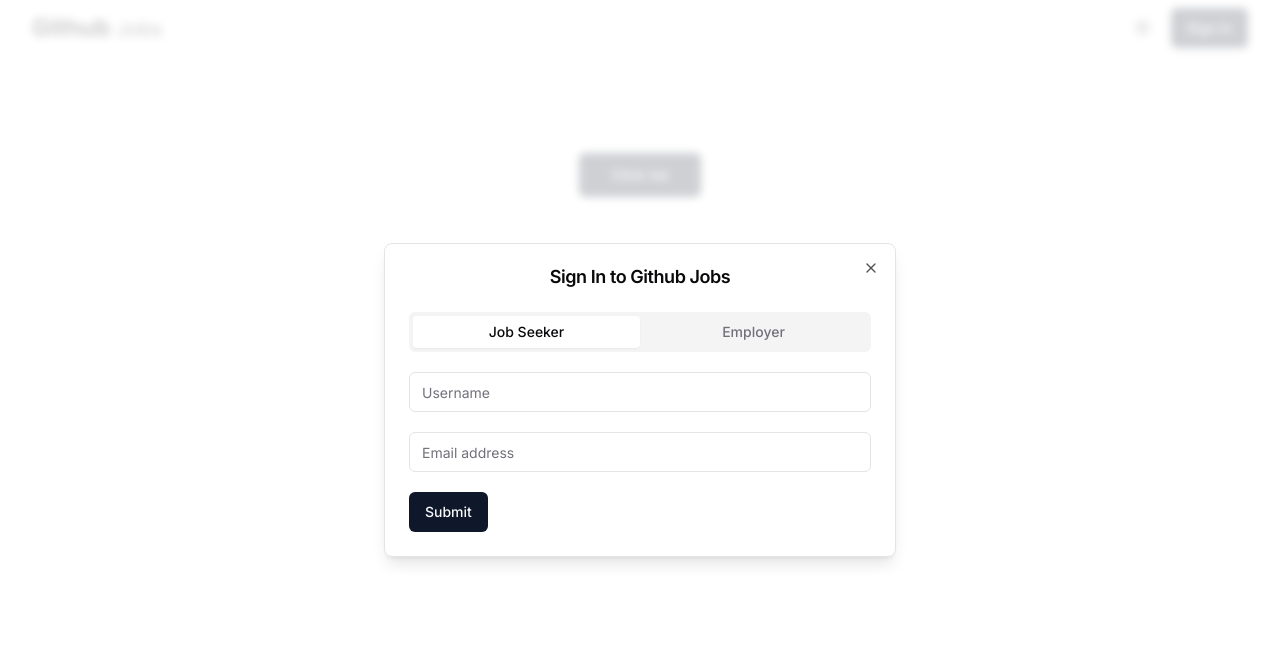
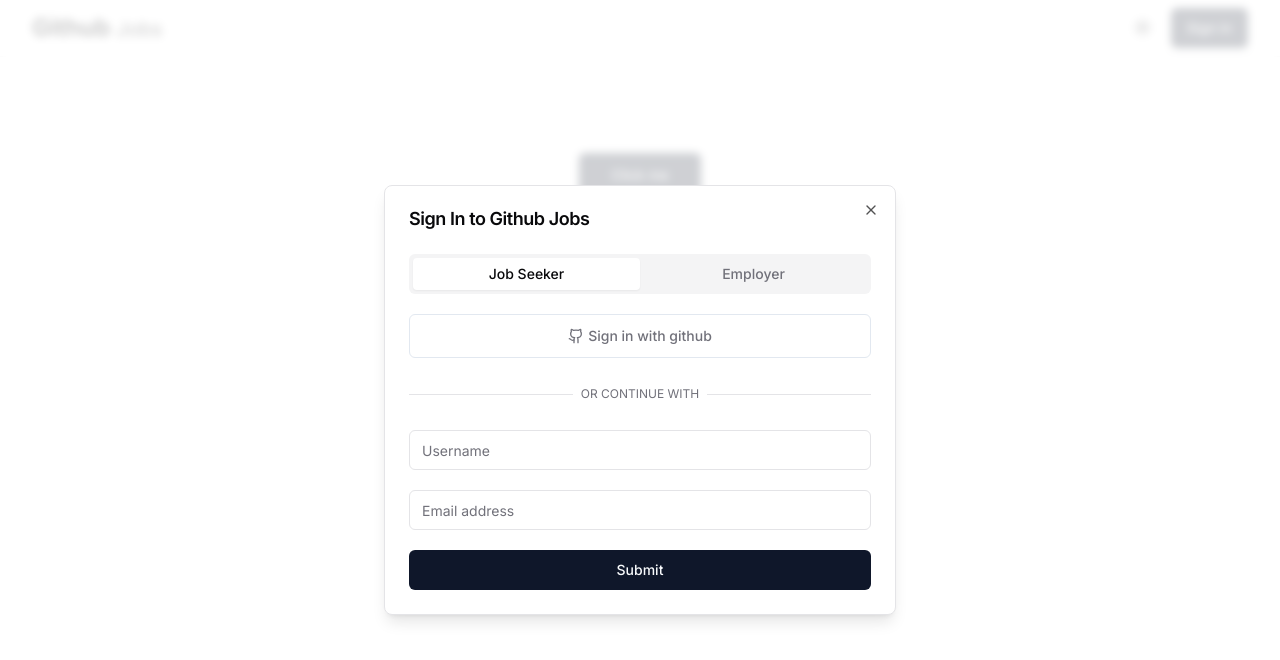
Before and after one commit to prasannakarki77/github-jobs, a Next.js app: page / in a window 1280 px wide. Both pictures are taken after a click on the button "Sign in". Shown: the top 660 px of the page. Built offline with nearby package versions, Linux system fonts and the light colour scheme.

Commit message:
added sign in with github button

```diff
--- a/components/SignInUpModal.tsx
+++ b/components/SignInUpModal.tsx
@@ -13,9 +13,7 @@
   return (
     <DialogContent>
       <DialogHeader>
-        <DialogTitle className="text-center mb-5">
-          Sign In to Github Jobs
-        </DialogTitle>
+        <DialogTitle className=" mb-5">Sign In to Github Jobs</DialogTitle>
         <DialogDescription>
           <Tabs defaultValue="jobseeker">
             <TabsList className="grid w-full grid-cols-2 mb-5">
--- a/components/forms/SignInForm.tsx
+++ b/components/forms/SignInForm.tsx
@@ -16,6 +16,8 @@
 } from "@/components/ui/form";
 import { Input } from "@/components/ui/input";
 import { useForm } from "react-hook-form";
+import { GithubIcon } from "lucide-react";
+import { Separator } from "../ui/separator";
 
 const formSchema = z.object({
   username: z.string().min(2, {
@@ -37,6 +39,19 @@
 
   return (
     <div>
+      <Button className="w-full" variant="outline" size="lg">
+        <GithubIcon className="  h-4 w-4 mr-1" /> Sign in with github
+      </Button>
+      <div className="relative my-7">
+        <div className="absolute inset-0 flex items-center">
+          <span className="w-full border-t" />
+        </div>
+        <div className="relative flex justify-center text-xs uppercase">
+          <span className="bg-background px-2 text-muted-foreground">
+            Or continue with
+          </span>
+        </div>
+      </div>
       <Form {...form}>
         <form onSubmit={form.handleSubmit(onSubmit)} className="space-y-5">
           <FormField
@@ -63,7 +78,9 @@
               </FormItem>
             )}
           />
-          <Button type="submit">Submit</Button>
+          <Button type="submit" className="w-full">
+            Submit
+          </Button>
         </form>
       </Form>
     </div>
--- /dev/null
+++ b/components/ui/separator.tsx
@@ -0,0 +1,31 @@
+"use client"
+
+import * as React from "react"
+import * as SeparatorPrimitive from "@radix-ui/react-separator"
+
+import { cn } from "@/lib/utils"
+
+const Separator = React.forwardRef<
+  React.ElementRef<typeof SeparatorPrimitive.Root>,
+  React.ComponentPropsWithoutRef<typeof SeparatorPrimitive.Root>
+>(
+  (
+    { className, orientation = "horizontal", decorative = true, ...props },
+    ref
+  ) => (
+    <SeparatorPrimitive.Root
+      ref={ref}
+      decorative={decorative}
+      orientation={orientation}
+      className={cn(
+        "shrink-0 bg-border",
+        orientation === "horizontal" ? "h-[1px] w-full" : "h-full w-[1px]",
+        className
+      )}
+      {...props}
+    />
+  )
+)
+Separator.displayName = SeparatorPrimitive.Root.displayName
+
+export { Separator }
--- a/package.json
+++ b/package.json
@@ -16,6 +16,7 @@
     "@radix-ui/react-dropdown-menu": "^2.0.5",
     "@radix-ui/react-icons": "^1.3.0",
     "@radix-ui/react-label": "^2.0.2",
+    "@radix-ui/react-separator": "^1.0.3",
     "@radix-ui/react-slot": "^1.0.2",
     "@radix-ui/react-tabs": "^1.0.4",
     "@types/node": "20.4.9",
```
Also changed, not shown: 1 other file (tests, documents, lock files or other folders).
